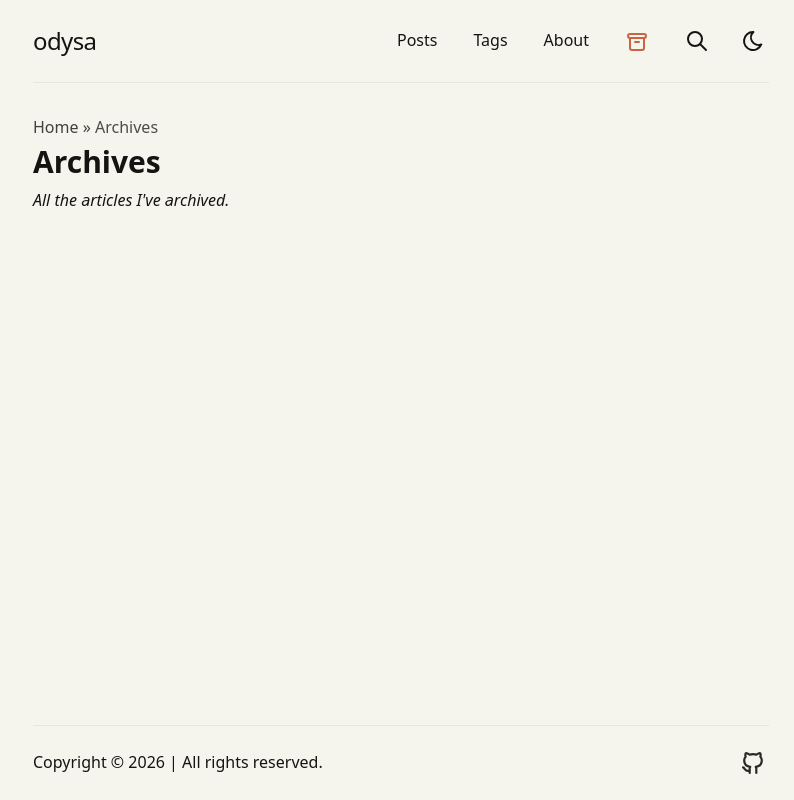
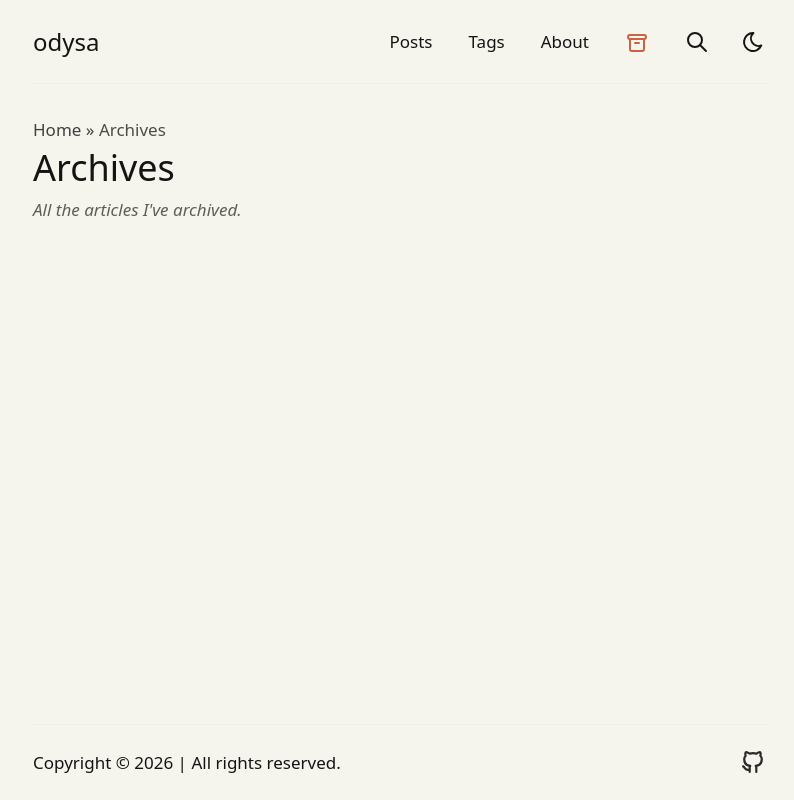
Before and after one commit to odysa/odysa.github.io, an Astro site: page /archives in a window 1280 px wide. Shown: the whole page, without its empty margins (239-1033 px from the left). Built offline with nearby package versions, Linux system fonts and the light colour scheme; Astro itself is replaced by a stand-in of ours.

Commit message:
Tighten Claude design system compliance
- Remove all font-bold/font-semibold and tracking-wide on headings (serif weight 500 only)
- Replace cool slate diff color and saturated green/red with warm-tinted washes (muted green, Error Crimson, Terracotta)
- Add full Claude palette tokens: charcoal-warm, dark-warm, error, focus blue, ring-deep
- Swap border tokens: standard = Border Cream (#f0eee6), prominent = Border Warm (#e8e6dc)
- Add shadow utilities: ring, ring-deep, whisper
- Inputs use Focus Blue outline; ring shadow on back-to-top button
- Bump body to 17px / 1.6 line-height per spec
- Hero uses 5xl/6xl serif; post titles drop terracotta and use foreground
- Remove decoration-dashed remnants; replace small radii with comfortably/generously rounded

```diff
--- a/src/components/BackToTopButton.astro
+++ b/src/components/BackToTopButton.astro
@@ -14,9 +14,9 @@
   <button
     data-button="back-to-top"
     class:list={[
-      "group relative bg-background px-2 py-1",
-      "size-14 rounded-full shadow-xl",
-      "md:h-8 md:w-fit md:rounded-md md:shadow-none md:focus-visible:rounded-none",
+      "group relative bg-surface text-foreground px-2 py-1",
+      "size-14 rounded-full shadow-whisper",
+      "md:h-8 md:w-fit md:rounded-xl md:shadow-none md:focus-visible:rounded-none",
       "md:bg-background/35 md:bg-clip-padding md:backdrop-blur-lg",
     ]}
   >
--- a/src/components/Card.astro
+++ b/src/components/Card.astro
@@ -13,7 +13,7 @@
 const { title, description, ...props } = data;
 ---
 
-<li class="group my-8 border-b border-border-soft pb-8 last:border-b-0">
+<li class="group my-8 border-b border-border pb-8 last:border-b-0">
   <a
     href={getPath(id, filePath)}
     class:list={[
--- a/src/components/Header.astro
+++ b/src/components/Header.astro
@@ -45,7 +45,7 @@
     <a
       href="/"
       style="font-family: var(--font-serif); font-weight: 500;"
-      class="absolute py-1 text-xl leading-8 tracking-tight whitespace-nowrap sm:static sm:my-auto sm:text-2xl sm:leading-none"
+      class="absolute py-1 text-xl leading-8 whitespace-nowrap sm:static sm:my-auto sm:text-2xl sm:leading-none"
     >
       {SITE.title}
     </a>
--- a/src/layouts/AboutLayout.astro
+++ b/src/layouts/AboutLayout.astro
@@ -16,7 +16,7 @@
   <Breadcrumb />
   <main id="main-content" class="app-layout">
     <section id="about" class="app-prose mb-28 max-w-app prose-img:border-0">
-      <h1 class="text-2xl tracking-wider sm:text-3xl">{frontmatter.title}</h1>
+      <h1 class="text-3xl sm:text-4xl">{frontmatter.title}</h1>
       <slot />
     </section>
   </main>
--- a/src/layouts/Main.astro
+++ b/src/layouts/Main.astro
@@ -16,17 +16,17 @@
 <main data-backUrl={backUrl} id="main-content" class="app-layout pb-4">
   {
     "titleTransition" in props ? (
-      <h1 class="text-2xl font-semibold sm:text-3xl">
+      <h1 class="text-3xl sm:text-4xl">
         {props.pageTitle[0]}
         <span transition:name={props.titleTransition}>
           {props.pageTitle[1]}
         </span>
       </h1>
     ) : (
-      <h1 class="text-2xl font-semibold sm:text-3xl">{props.pageTitle}</h1>
+      <h1 class="text-3xl sm:text-4xl">{props.pageTitle}</h1>
     )
   }
-  <p class="mt-2 mb-6 italic">{props.pageDesc}</p>
+  <p class="mt-2 mb-6 text-muted-foreground italic">{props.pageDesc}</p>
   <slot />
 </main>
 
--- a/src/layouts/PostDetails.astro
+++ b/src/layouts/PostDetails.astro
@@ -92,7 +92,7 @@
   >
     <h1
       transition:name={slugifyStr(title.replaceAll(".", "-"))}
-      class="inline-block text-2xl font-bold text-accent sm:text-3xl"
+      class="inline-block text-3xl text-foreground sm:text-5xl"
     >
       {title}
     </h1>
@@ -248,7 +248,7 @@
         : "-top-3";
 
       const copyButton = document.createElement("button");
-      copyButton.className = `copy-code absolute end-3 ${topClass} rounded bg-muted border border-muted px-2 py-1 text-xs leading-4 text-foreground font-medium`;
+      copyButton.className = `copy-code absolute end-3 ${topClass} rounded-lg bg-muted border border-border px-2 py-1 text-xs leading-4 text-foreground font-medium`;
       copyButton.innerHTML = copyButtonLabel;
       codeBlock.setAttribute("tabindex", "0");
       codeBlock.appendChild(copyButton);
--- a/src/pages/404.astro
+++ b/src/pages/404.astro
@@ -14,12 +14,12 @@
     class="app-layout flex flex-1 items-center justify-center"
   >
     <div class="mb-14 flex flex-col items-center justify-center">
-      <h1 class="text-9xl font-bold text-accent">404</h1>
-      <span aria-hidden="true">¯\_(ツ)_/¯</span>
+      <h1 class="text-9xl text-accent">404</h1>
+      <span aria-hidden="true" class="text-muted-foreground">¯\_(ツ)_/¯</span>
       <p class="mt-4 text-2xl sm:text-3xl">Page Not Found</p>
       <LinkButton
         href="/"
-        class="my-6 text-lg underline decoration-dashed underline-offset-8"
+        class="my-6 text-lg text-accent underline-offset-4 hover:underline"
       >
         Go back home
       </LinkButton>
--- a/src/pages/archives/index.astro
+++ b/src/pages/archives/index.astro
@@ -43,7 +43,7 @@
         .sort(([yearA], [yearB]) => Number(yearB) - Number(yearA))
         .map(([year, yearGroup]) => (
           <div>
-            <span class="text-2xl font-bold">{year}</span>
+            <span class="text-2xl">{year}</span>
             <sup class="text-sm">{yearGroup.length}</sup>
             {Object.entries(
               getPostsByGroupCondition(
@@ -55,7 +55,7 @@
               .map(([month, monthGroup]) => (
                 <div class="flex flex-col sm:flex-row">
                   <div class="mt-6 min-w-36 text-lg sm:my-6">
-                    <span class="font-bold">{months[Number(month) - 1]}</span>
+                    <span class="font-medium">{months[Number(month) - 1]}</span>
                     <sup class="text-xs">{monthGroup.length}</sup>
                   </div>
                   <ul>
--- a/src/pages/search.astro
+++ b/src/pages/search.astro
@@ -35,9 +35,9 @@
       // Display warning inn dev mode
       if (import.meta.env.DEV) {
         pageFindSearch.innerHTML = `
-            <div class="bg-muted/75 rounded p-4 space-y-4 mb-4">
+            <div class="bg-muted/75 rounded-2xl p-4 space-y-4 mb-4">
               <p><strong>DEV mode Warning! </strong>You need to build the project at least once to see the search results during development.</p>
-              <code class="block bg-black text-white px-2 py-1 rounded">pnpm run build</code>
+              <code class="block bg-foreground text-background px-2 py-1 rounded-lg">pnpm run build</code>
             </div>
           `;
       }
@@ -97,9 +97,9 @@
     --pagefind-ui-border: var(--border);
     --pagefind-ui-primary: var(--accent);
     --pagefind-ui-tag: var(--background);
-    --pagefind-ui-border-radius: 0.375rem;
+    --pagefind-ui-border-radius: 0.75rem;
     --pagefind-ui-border-width: 1px;
-    --pagefind-ui-image-border-radius: 8px;
+    --pagefind-ui-image-border-radius: 16px;
     --pagefind-ui-image-box-ratio: 3 / 2;
 
     form::before {
@@ -112,14 +112,14 @@
     }
 
     input:focus-visible {
-      outline: 1px solid var(--accent);
+      outline: 2px solid var(--focus);
     }
 
     .pagefind-ui__result-title a {
       color: var(--accent);
       outline-offset: 1px;
       outline-color: var(--accent);
-      text-decoration-style: dashed;
+      text-decoration-style: solid;
       text-underline-offset: 4px;
     }
 
--- a/src/styles/global.css
+++ b/src/styles/global.css
@@ -3,36 +3,46 @@
 
 @custom-variant dark (&:where([data-theme=dark], [data-theme=dark] *));
 
-/* Claude-inspired warm palette
-   Light surface = Parchment, dark surface = Anthropic Near Black.
-   Every neutral has a yellow-brown undertone — no cool grays. */
+/* Claude-inspired warm palette — every neutral has a yellow-brown undertone. */
 :root,
 html[data-theme="light"] {
   --background: #f5f4ed; /* Parchment */
   --surface: #faf9f5; /* Ivory */
+  --surface-elevated: #ffffff; /* Pure White (button surface only) */
   --foreground: #141413; /* Anthropic Near Black */
+  --foreground-soft: #3d3d3a; /* Dark Warm */
   --muted-foreground: #5e5d59; /* Olive Gray */
   --subtle-foreground: #87867f; /* Stone Gray */
+  --button-text: #4d4c48; /* Charcoal Warm */
   --accent: #c96442; /* Terracotta Brand */
   --accent-soft: #d97757; /* Coral Accent */
+  --error: #b53333; /* Error Crimson */
+  --focus: #3898ec; /* Focus Blue */
   --muted: #e8e6dc; /* Warm Sand */
-  --border: #e8e6dc; /* Border Warm */
-  --border-soft: #f0eee6; /* Border Cream */
+  --border: #f0eee6; /* Border Cream — standard */
+  --border-strong: #e8e6dc; /* Border Warm — prominent */
   --ring: #d1cfc5; /* Ring Warm */
+  --ring-deep: #c2c0b6; /* Ring Deep */
 }
 
 html[data-theme="dark"] {
   --background: #141413; /* Anthropic Near Black */
   --surface: #30302e; /* Dark Surface */
+  --surface-elevated: #30302e;
   --foreground: #faf9f5; /* Ivory */
+  --foreground-soft: #b0aea5; /* Warm Silver */
   --muted-foreground: #b0aea5; /* Warm Silver */
   --subtle-foreground: #87867f; /* Stone Gray */
-  --accent: #d97757; /* Coral Accent (lighter on dark) */
-  --accent-soft: #c96442; /* Terracotta Brand */
-  --muted: #30302e; /* Dark Surface */
+  --button-text: #b0aea5;
+  --accent: #d97757; /* Coral on dark */
+  --accent-soft: #c96442;
+  --error: #b53333;
+  --focus: #3898ec;
+  --muted: #30302e;
   --border: #30302e; /* Border Dark */
-  --border-soft: #3d3d3a; /* Dark Warm */
+  --border-strong: #3d3d3a;
   --ring: #3d3d3a;
+  --ring-deep: #4d4c48;
 }
 
 @theme inline {
@@ -42,15 +52,21 @@
   --font-app: var(--font-sans);
   --color-background: var(--background);
   --color-surface: var(--surface);
+  --color-surface-elevated: var(--surface-elevated);
   --color-foreground: var(--foreground);
+  --color-foreground-soft: var(--foreground-soft);
   --color-muted-foreground: var(--muted-foreground);
   --color-subtle-foreground: var(--subtle-foreground);
+  --color-button-text: var(--button-text);
   --color-accent: var(--accent);
   --color-accent-soft: var(--accent-soft);
+  --color-error: var(--error);
+  --color-focus: var(--focus);
   --color-muted: var(--muted);
   --color-border: var(--border);
-  --color-border-soft: var(--border-soft);
+  --color-border-strong: var(--border-strong);
   --color-ring: var(--ring);
+  --color-ring-deep: var(--ring-deep);
 }
 
 @layer base {
@@ -63,8 +79,8 @@
     @apply overflow-y-scroll scroll-smooth;
   }
   body {
-    @apply flex min-h-svh flex-col bg-background font-app text-foreground selection:bg-accent/80 selection:text-background;
-    font-feature-settings: "ss01", "cv01";
+    @apply flex min-h-svh flex-col bg-background font-app text-foreground selection:bg-accent/80 selection:text-[var(--surface)];
+    font-size: 17px;
     line-height: 1.6;
   }
   h1,
@@ -105,7 +121,18 @@
     cursor: pointer;
   }
   hr {
-    border-color: var(--border-soft);
+    border-color: var(--border);
+  }
+  input:focus-visible,
+  textarea:focus-visible,
+  select:focus-visible {
+    outline: 2px solid var(--focus);
+    outline-offset: 1px;
+  }
+  small,
+  .text-label,
+  .text-caption {
+    letter-spacing: 0.12px;
   }
 }
 
@@ -117,9 +144,21 @@
   @apply mx-auto w-full max-w-app px-4;
 }
 
+/* Ring-shadow elevation per spec */
+@utility shadow-ring {
+  box-shadow: 0 0 0 1px var(--ring);
+}
+@utility shadow-ring-deep {
+  box-shadow: 0 0 0 1px var(--ring-deep);
+}
+@utility shadow-whisper {
+  box-shadow: rgba(0, 0, 0, 0.05) 0 4px 24px;
+}
+
 .active-nav {
-  @apply text-accent underline decoration-2 underline-offset-8;
-  text-decoration-style: solid;
+  @apply text-foreground;
+  text-decoration: underline solid var(--accent) 2px;
+  text-underline-offset: 8px;
 }
 
 :target {
--- a/src/styles/typography.css
+++ b/src/styles/typography.css
@@ -15,12 +15,12 @@
     --tw-prose-quote-borders: var(--accent);
     --tw-prose-captions: var(--subtle-foreground);
     --tw-prose-code: var(--foreground);
-    --tw-prose-hr: var(--border-soft);
+    --tw-prose-hr: var(--border);
     --tw-prose-th-borders: var(--border);
-    --tw-prose-td-borders: var(--border-soft);
+    --tw-prose-td-borders: var(--border);
 
     font-family: var(--font-sans);
-    line-height: 1.75;
+    line-height: 1.6;
 
     h1,
     h2,
@@ -70,11 +70,11 @@
     }
 
     hr {
-      @apply border-border-soft;
+      @apply border-border;
     }
 
     img {
-      @apply mx-auto rounded-2xl border border-border-soft;
+      @apply mx-auto rounded-2xl border border-border;
     }
 
     figcaption {
@@ -84,7 +84,7 @@
     table {
       th,
       td {
-        @apply border border-border-soft p-2;
+        @apply border border-border p-2;
       }
 
       th {
@@ -128,26 +128,37 @@
 
   /* ===== Code Blocks & Syntax Highlighting ===== */
   .astro-code {
-    @apply flex rounded-2xl border border-border-soft bg-(--shiki-light-bg) text-(--shiki-light) outline-border [&_span]:text-(--shiki-light);
+    @apply flex rounded-2xl border border-border bg-(--shiki-light-bg) text-(--shiki-light) outline-border [&_span]:text-(--shiki-light);
   }
 
   html[data-theme="dark"] .astro-code {
     @apply bg-(--shiki-dark-bg) text-(--shiki-dark) [&_span]:text-(--shiki-dark);
   }
 
-  /* Styles for Shiki transformers */
+  /* Styles for Shiki transformers — warm-tinted, no cool grays */
   .astro-code {
     .line.diff.add {
-      @apply relative inline-block w-full bg-green-400/20 before:absolute before:-left-3 before:text-green-500 before:content-['+'];
+      @apply relative inline-block w-full;
+      background-color: rgba(106, 137, 92, 0.15); /* muted green wash */
+      &::before {
+        @apply absolute -left-3 content-['+'];
+        color: #6a895c;
+      }
     }
     .line.diff.remove {
-      @apply relative inline-block w-full bg-red-500/20 before:absolute before:-left-3 before:text-red-500 before:content-['-'];
+      @apply relative inline-block w-full;
+      background-color: rgba(181, 51, 51, 0.15); /* Error Crimson wash */
+      &::before {
+        @apply absolute -left-3 content-['-'];
+        color: var(--error);
+      }
     }
     .line.highlighted {
-      @apply inline-block w-full bg-slate-400/20;
+      @apply inline-block w-full;
+      background-color: rgba(201, 100, 66, 0.1); /* Terracotta wash */
     }
     .highlighted-word {
-      @apply rounded-sm border border-border-soft px-0.5 py-px;
+      @apply rounded-sm border border-border px-0.5 py-px;
     }
   }
 }
--- a/src/utils/transformers/fileName.js
+++ b/src/utils/transformers/fileName.js
@@ -52,7 +52,7 @@
           "absolute py-1 text-foreground text-xs font-medium leading-4",
           hideDot
             ? "px-2"
-            : "pl-4 pr-2 before:inline-block before:size-1 before:bg-green-500 before:rounded-full before:absolute before:top-[45%] before:left-2",
+            : "pl-4 pr-2 before:inline-block before:size-1 before:bg-accent before:rounded-full before:absolute before:top-[45%] before:left-2",
           style === "v1"
             ? "left-0 -top-6 rounded-t-md border border-b-0 bg-muted/50"
             : "left-2 top-(--file-name-offset) border rounded-md bg-background",
```
Also changed, not shown: src/pages/index.astro (+5 -17 lines).
